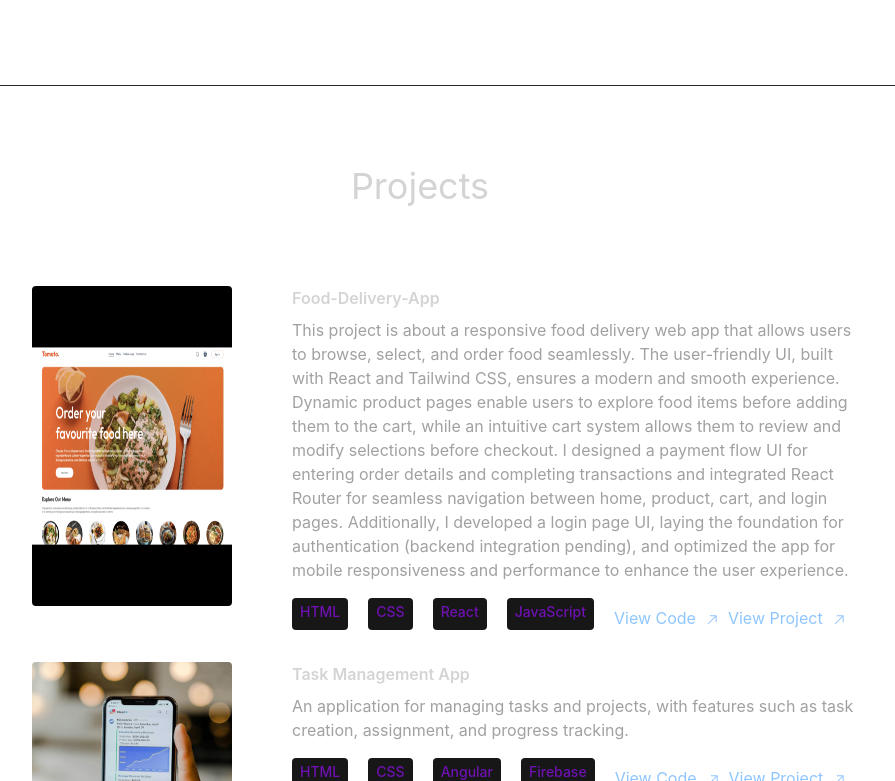
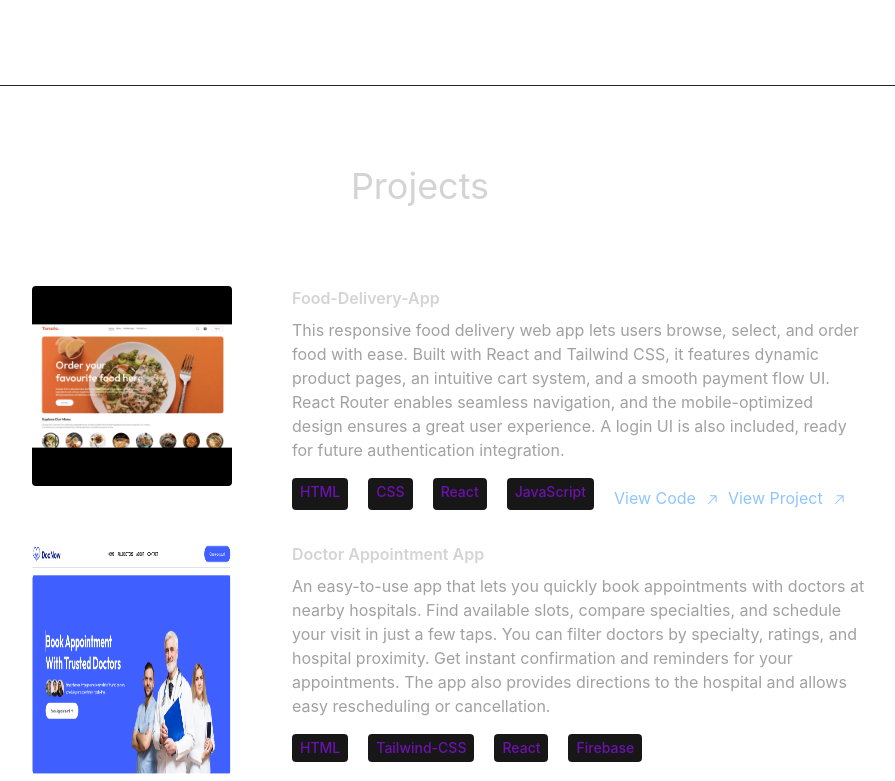
Before and after one commit to tani066/Portfolio, a React (Vite) app: page / in a window 1280 px wide. Shown: the part 2019-2800 px from the top of the page, without its empty margins (220-1115 px from the left). Built offline with nearby package versions, Linux system fonts and the light colour scheme.

Commit message:
projects changed

```diff
--- a/src/constants/index.js
+++ b/src/constants/index.js
@@ -30,17 +30,17 @@ export const PROJECTS = [
     title: "Food-Delivery-App",
     image: project1,
     description:
-      'This project is about a responsive food delivery web app that allows users to browse, select, and order food seamlessly. The user-friendly UI, built with React and Tailwind CSS, ensures a modern and smooth experience. Dynamic product pages enable users to explore food items before adding them to the cart, while an intuitive cart system allows them to review and modify selections before checkout. I designed a payment flow UI for entering order details and completing transactions and integrated React Router for seamless navigation between home, product, cart, and login pages. Additionally, I developed a login page UI, laying the foundation for authentication (backend integration pending), and optimized the app for mobile responsiveness and performance to enhance the user experience.',
+      'This responsive food delivery web app lets users browse, select, and order food with ease. Built with React and Tailwind CSS, it features dynamic product pages, an intuitive cart system, and a smooth payment flow UI. React Router enables seamless navigation, and the mobile-optimized design ensures a great user experience. A login UI is also included, ready for future authentication integration.',
     technologies: ["HTML", "CSS", "React", "JavaScript"],
     projectCode: `https://github.com/tani066/Food-Del-App-React`,
     projectLink:`https://food-del-app-to.netlify.app/`
   },
   {
-    title: "Task Management App",
+    title: "Doctor Appointment App",
     image: project2,
     description:
-      "An application for managing tasks and projects, with features such as task creation, assignment, and progress tracking.",
-    technologies: ["HTML", "CSS", "Angular", "Firebase"],
+    'An easy-to-use app that lets you quickly book appointments with doctors at nearby hospitals. Find available slots, compare specialties, and schedule your visit in just a few taps. You can filter doctors by specialty, ratings, and hospital proximity. Get instant confirmation and reminders for your appointments. The app also provides directions to the hospital and allows easy rescheduling or cancellation.',
+    technologies: ["HTML", "Tailwind-CSS", "React", "Firebase"],
     projectCode: `https://github.com/tani066/Food-Del-App-React`,
     projectLink:`https://food-del-app-to.netlify.app/`
   },
@@ -49,7 +49,7 @@ export const PROJECTS = [
     image: project3,
     description:
       "A personal portfolio website showcasing projects, skills, and contact information.",
-    technologies: ["HTML", "CSS", "React", "Tailwind"],
+    technologies: ["HTML", "CSS", "React", "Tailwind", "Framer-motion"],
     projectCode:`https://github.com/tani066/My-Portfolio`,
     projectLink:`https://portfolio-one-ecru-86.vercel.app/`
   },
@@ -59,12 +59,7 @@ export const PROJECTS = [
     description:
       `Company Frontend UI Design (First Semester Project)
 
-  Designed and developed a responsive and visually appealing UI for a company’s frontend using HTML and CSS.
-  Implemented smooth animations and transitions to enhance user experience and interactivity.
-  Created a modern and professional layout, suitable for corporate websites and business applications.
-  Developed responsive navigation menus, sections, and interactive elements for seamless user engagement.
-  Applied CSS animations and hover effects to improve aesthetics and usability.
-  Focused on clean code structure and maintainability, making it easy to integrate with backend systems.`,
+  Designed and developed a responsive, modern UI for a company's frontend using HTML and CSS. Implemented smooth animations, interactive elements, and clean layouts to enhance user experience and maintainability, ensuring seamless integration with backend systems.`,
     technologies: ["HTML", "CSS", "Framer-motion(animation)"],
     projectCode:`https://github.com/tani066/Capstone-Project`,
     projectLink:`https://tanishk-capstone.netlify.app/`
```
Also changed, not shown: src/assets/projects/project-2.jpg.
